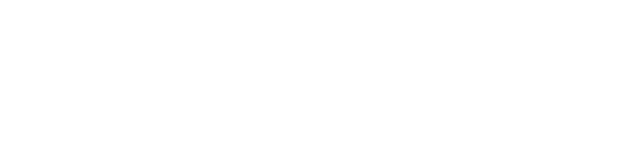
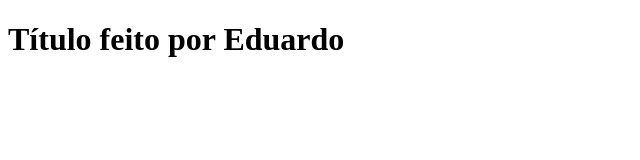
Before and after one commit to EduardoArantesCosta/Github, a plain HTML site: page index.html in a window 1280 px wide. Shown: the whole page, without its empty margins (0-640 px from the left). Drawn offline with Linux system fonts and the light colour scheme.

```diff
--- a/index.html
+++ b/index.html
@@ -3,9 +3,11 @@
 <head>
   <meta charset="UTF-8">
   <meta name="viewport" content="width=device-width, initial-scale=1.0">
-  <title>Git e Github e Vs Code</title>
+  <title>Git e Github e Vs Code </title>
 </head>
 <body>
 
+  <h1>Título feito por Eduardo</h1>
+
 </body>
 </html>
```
